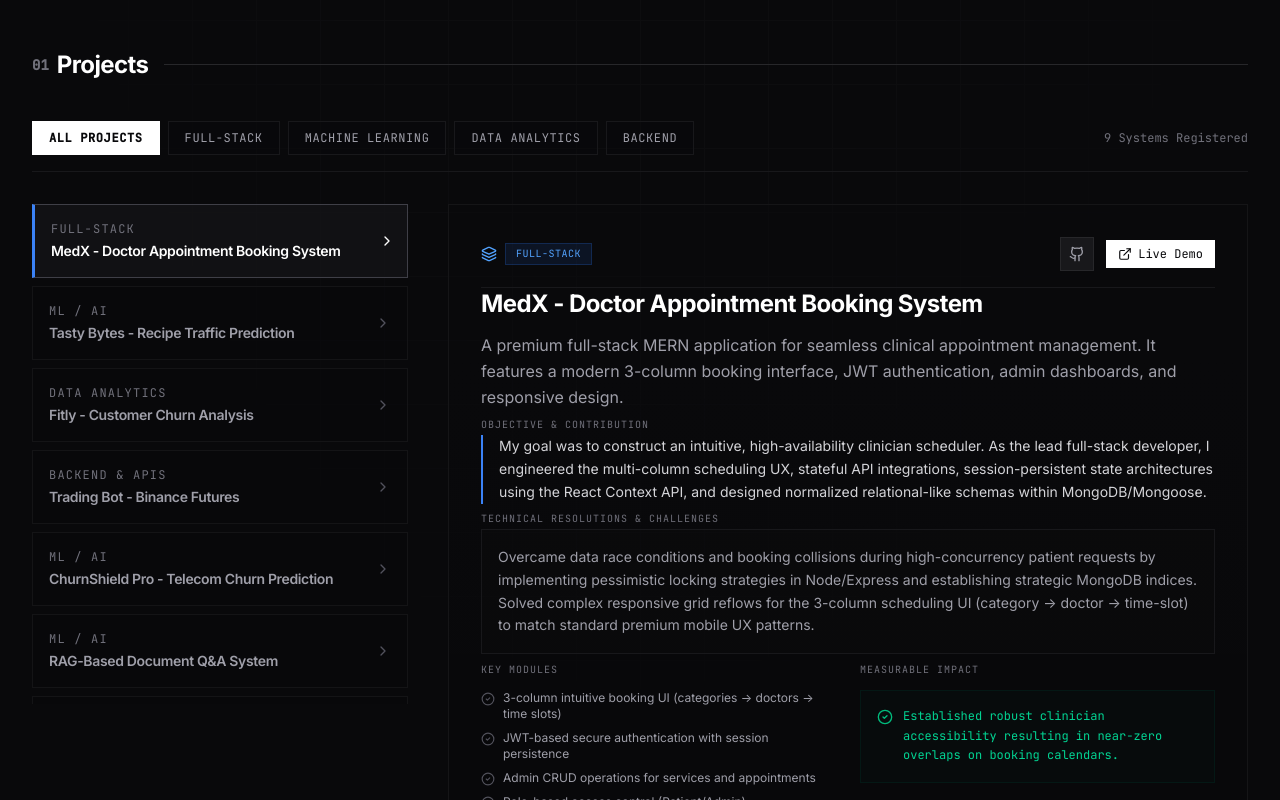
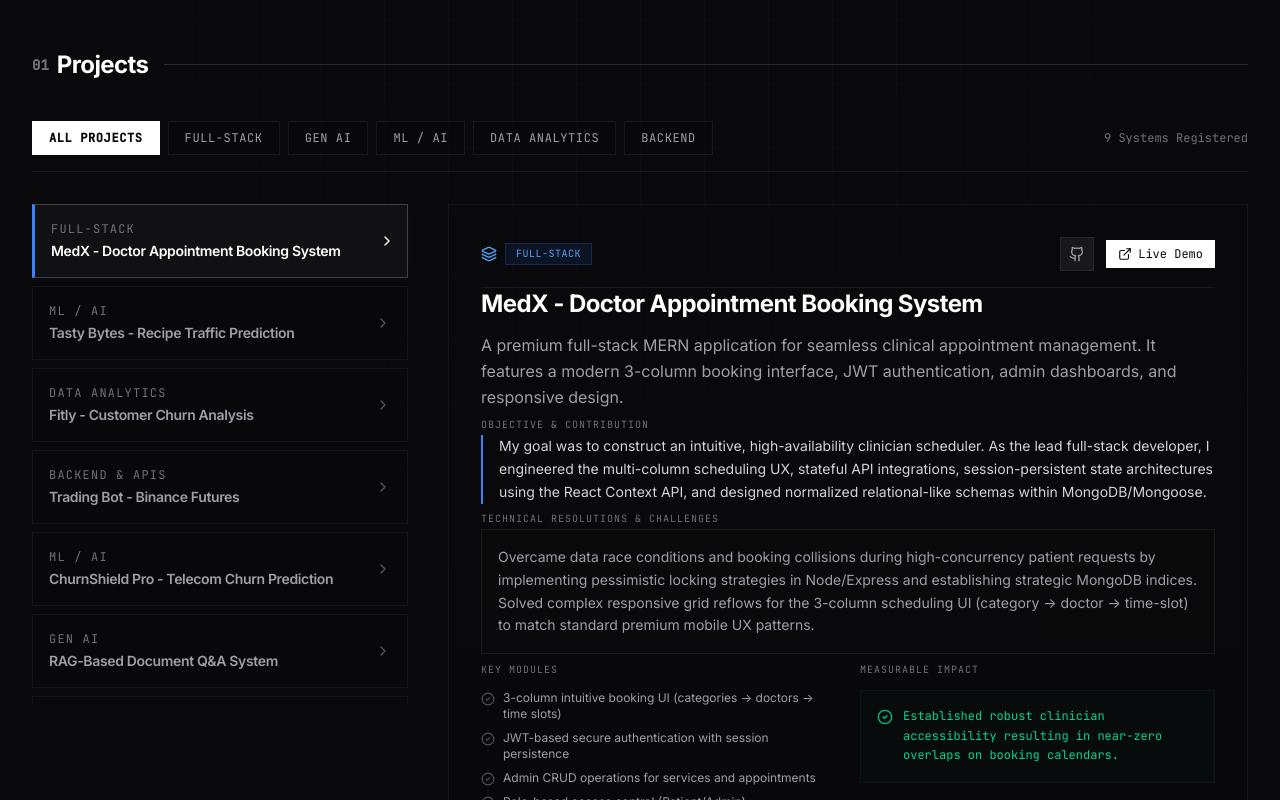
Before and after one commit to nisrg77/portfolio, a React (Vite) app: page / in a window 1280 px wide. Shown: the part 1260-2060 px from the top of the page. Built offline with nearby package versions, Linux system fonts and the light colour scheme.

Commit message:
feat: introduce Gen AI project category and move RAG/Sentiment to it

```diff
--- a/src/components/Projects.tsx
+++ b/src/components/Projects.tsx
@@ -12,7 +12,8 @@ import {
   CheckCircle2,
   Compass,
   ArrowRight,
-  ShieldAlert
+  ShieldAlert,
+  Sparkles
 } from 'lucide-react';
 import { motion, AnimatePresence } from 'motion/react';
 import { projects } from '../data';
@@ -30,6 +31,12 @@ const categoryTheme: Record<string, {
     badge: 'bg-blue-500/10 text-blue-400 border-blue-500/20',
     accent: '#3b82f6',
     icon: <Layers className="w-4 h-4 text-blue-400" />
+  },
+  'gen-ai': {
+    label: 'Gen AI',
+    badge: 'bg-fuchsia-500/10 text-fuchsia-400 border-fuchsia-500/20',
+    accent: '#d946ef',
+    icon: <Sparkles className="w-4 h-4 text-fuchsia-400" />
   },
   'ai-ml': {
     label: 'ML / AI',
@@ -58,7 +65,8 @@ export default function Projects() {
   const categories = [
     { key: 'all', label: 'All Projects' },
     { key: 'full-stack', label: 'Full-Stack' },
-    { key: 'ai-ml', label: 'Machine Learning' },
+    { key: 'gen-ai', label: 'Gen AI' },
+    { key: 'ai-ml', label: 'ML / AI' },
     { key: 'data-analytics', label: 'Data Analytics' },
     { key: 'backend', label: 'Backend' },
   ];
--- a/src/data.ts
+++ b/src/data.ts
@@ -202,7 +202,7 @@ export const projects: ProjectItem[] = [
     challengesOvercome: 'Mitigated hallucination and preserved authentic source attribution by implementing hierarchical text splitting with tailored overlap, customizing OpenAI prompt instructions, and adding citation reference tracing.',
     extendedDetails: 'Employs sentence transformers, LangChain document loaders, vector store persistence using FAISS, and smart temperature configurations block to host an offline QA model.',
     techStack: ['Python', 'LangChain', 'FAISS', 'OpenAI API', 'HuggingFace', 'Prompt Engineering', 'Vector Embeddings'],
-    category: 'ai-ml',
+    category: 'gen-ai',
     githubUrl: 'https://github.com/nisrg77',
     liveDemoUrl: 'https://rag-qa-docsys-production.up.railway.app/',
     repoSize: '412 KB',
@@ -251,7 +251,7 @@ export const projects: ProjectItem[] = [
     challengesOvercome: 'Optimized inference latency on non-GPU instances. Overcame this by performing post-training dynamic quantization using PyTorch, shrinking model size by 4x and speeding up request response times from 350ms to 42ms.',
     extendedDetails: 'Advanced NLP model evaluating customer feedback and reviews. Features custom preprocessing pipelines, learning rate scheduling with weight decay, and asynchronous request queuing.',
     techStack: ['Python', 'PyTorch', 'Transformers (Hugging Face)', 'BERT', 'FastAPI', 'Tokenizers', 'Docker'],
-    category: 'ai-ml',
+    category: 'gen-ai',
     githubUrl: 'https://github.com/nisrg77',
     liveDemoUrl: 'https://sentiment-analysis-transformers-production.up.railway.app/',
     repoSize: '1.2 GB',
--- a/src/types.ts
+++ b/src/types.ts
@@ -17,7 +17,7 @@ export interface ProjectItem {
   challengesOvercome: string; // Specific technical challenges solved/overcome
   extendedDetails: string;
   techStack: string[];
-  category: 'full-stack' | 'ai-ml' | 'data-analytics' | 'backend';
+  category: 'full-stack' | 'ai-ml' | 'data-analytics' | 'backend' | 'gen-ai';
   githubUrl?: string;
   liveDemoUrl?: string;
   presentationUrl?: string;
```
